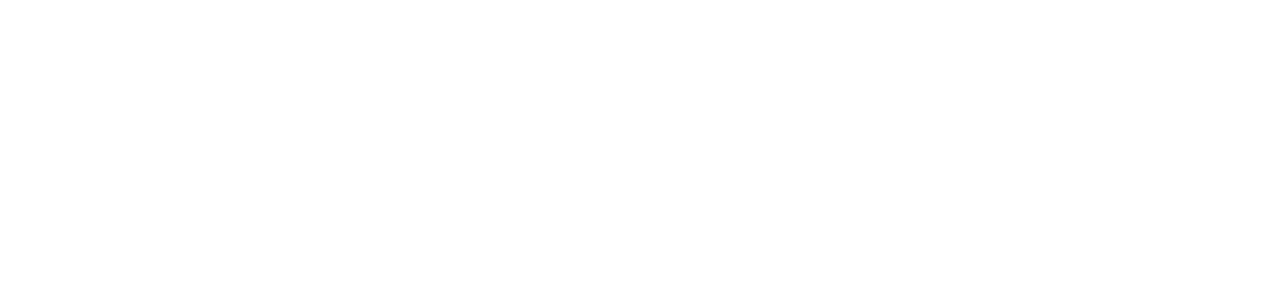
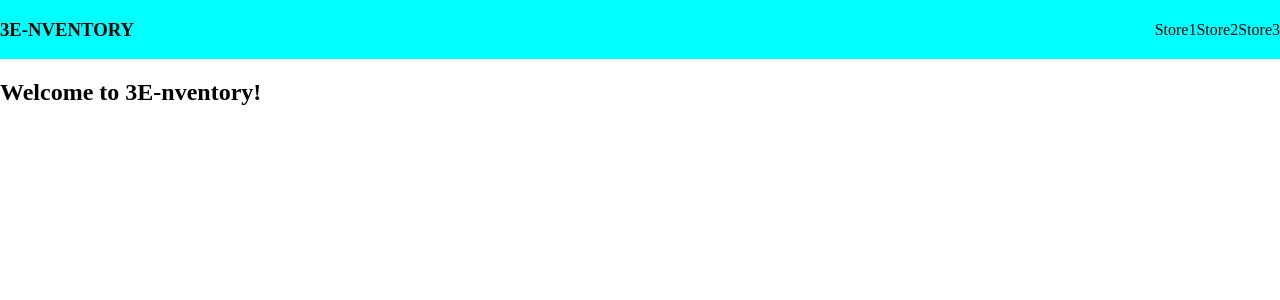
Before and after one commit to SaagarSuresh/3E-nventory-client, a React (Create React App) app: page / in a window 1280 px wide. Before the commit this address had no page. Shown: the top 300 px of the page. Built offline with nearby package versions, Linux system fonts and the light colour scheme.

Commit message:
Create HomePage.

```diff
--- a/src/App.js
+++ b/src/App.js
@@ -2,12 +2,14 @@ import { BrowserRouter, Route, Routes } from 'react-router-dom';
 import './App.scss';
 import Header from './components/Header/Header';
 import PageBar from './components/PageBar/PageBar';
+import HomePage from './pages/HomePage/HomePage';
 import StorePage from './pages/StorePage/StorePage';
 
 function App() {
   return (
     <BrowserRouter>
     <Routes>
+      <Route path="/" element={<HomePage/>} />
       <Route path="/store" element={<StorePage/>} />
     </Routes>
     </BrowserRouter>
--- /dev/null
+++ b/src/pages/HomePage/HomePage.js
@@ -0,0 +1,11 @@
+import Header from "../../components/Header/Header";
+import "./HomePage.scss";
+
+export default function HomePage(){
+    return(
+        <section className="homepage">
+            <Header/>
+            <h2>Welcome to 3E-nventory!</h2>
+        </section>
+    )
+}
--- /dev/null
+++ b/src/pages/HomePage/index.js
@@ -0,0 +1 @@
+export {default} from "./HomePage";
```
Also changed, not shown: src/pages/HomePage/HomePage.scss (added).
